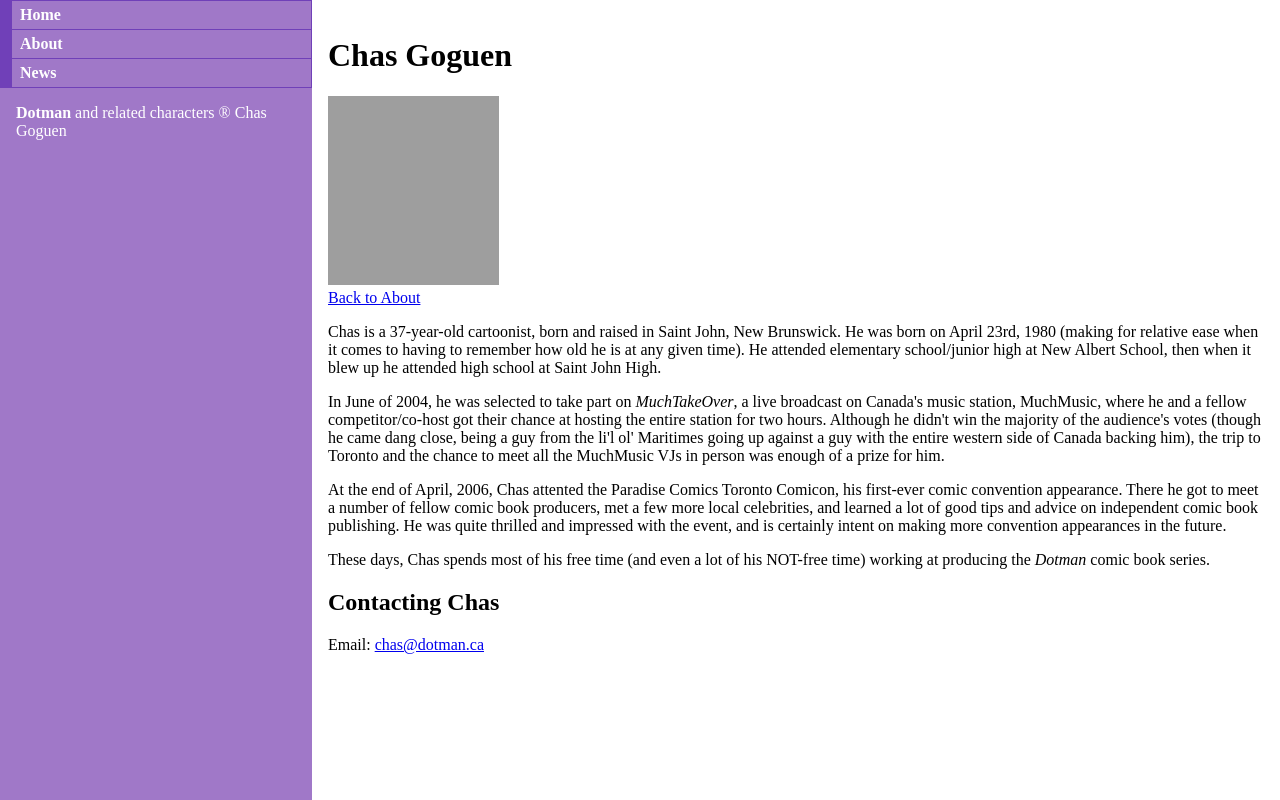
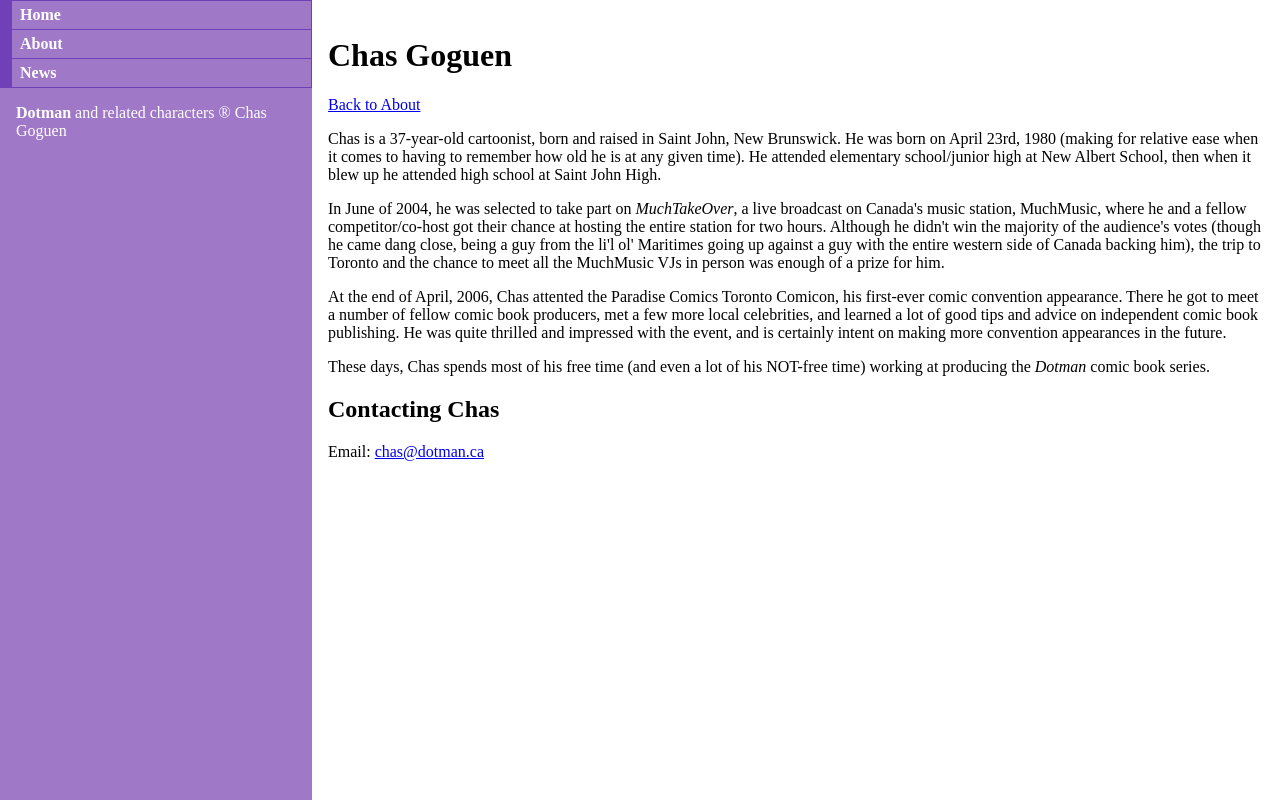
Before and after one commit to evanepio/dotmanca, a Django app: page /about/chas/ in a window 1280 px wide. Shown: the part 47-847 px from the top of the page. Run offline with Django 3.2, Linux system fonts and the light colour scheme; grey boxes are pictures that could not be loaded.

Commit message:
Removed image tag

```diff
--- a/main/templates/main/about_chas.html
+++ b/main/templates/main/about_chas.html
@@ -4,8 +4,6 @@
 
 {% block content %}
 <h1>Chas Goguen</h1>
-
-<img title="Chas Goguen" width="171" height="189" class="centered" src="{{ MEDIA_URL }}images/content/chas.jpg" alt="Image of Chas" />
 
 <div class="centered"><a href="{% url 'main:about' %}">Back to About</a></div>
 
```
